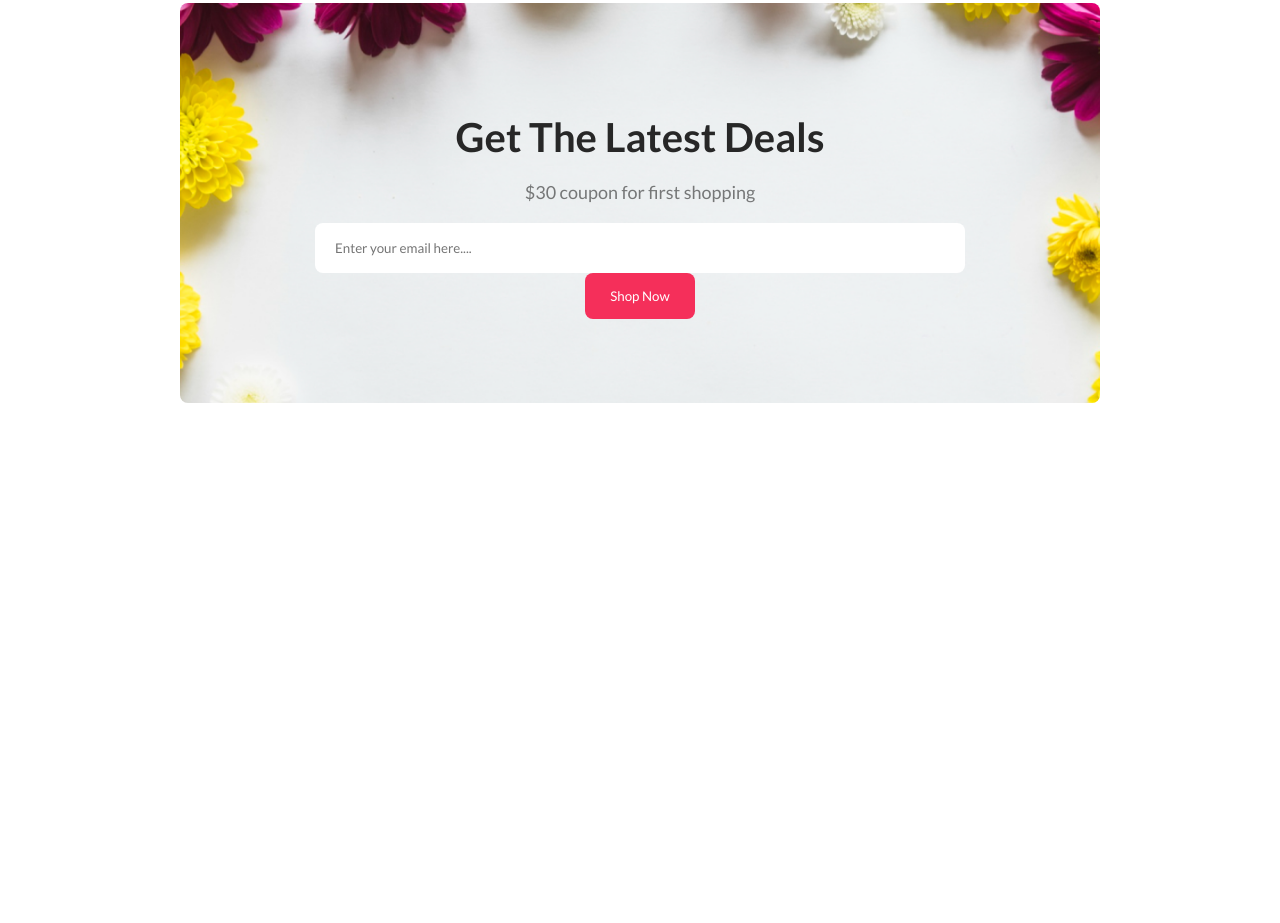
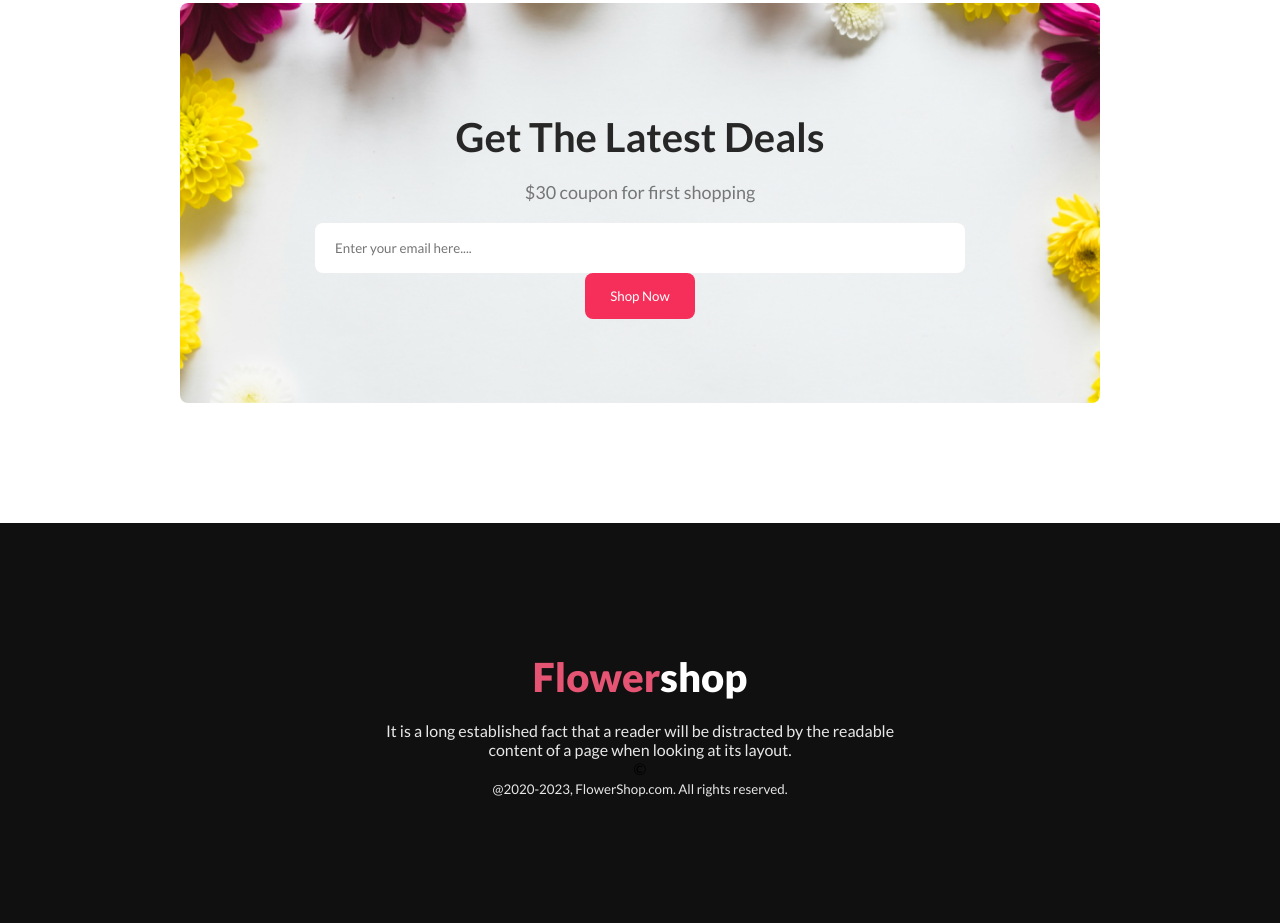
Before and after one commit to Tajmin228/my-flower-shop-repo, a plain HTML site: page index.html in a window 1280 px wide. Shown: the part 3707-4630 px from the top of the page. Before the commit the page ends 4230 px from the top, so only its background shows below. Drawn offline with Linux system fonts and the light colour scheme.

Commit message:
footer commit

```diff
--- a/index.html
+++ b/index.html
@@ -107,6 +107,15 @@
     </main>
     <!-- mainarea end -->
     <!-- footer start -->
+     <section>
+        <div class="footer">
+            <div class="footer-contain">
+                <h2 id="foot-head"><span style="color: #E55473;">Flower</span><span style="color: #FFFFFF;">shop</span></h2>
+                <p class="foot">It is a long established fact that a reader will be distracted by the readable<br> content of a page when looking at its layout.</p>
+                &copy;<p class="foot"><small>@2020-2023, FlowerShop.com. All rights reserved.</small></p>
+            </div>
+        </div>
+     </section>
     <!-- footer end -->
 
 </body>
--- a/style.css
+++ b/style.css
@@ -161,6 +161,25 @@
     padding-left: 20px;
 }
 
+/* mainarea part end */
 
+/* footer-start */
 
-/* mainarea part end */
+.footer{
+    background-color:#111010;
+    height: 400px;
+}
+.footer-contain{
+    text-align: center;
+    padding-top: 130px;
+}
+.foot{
+    color: rgba(255, 255, 255, 0.90);
+}
+#foot-head{
+    font-size: 40px;
+    font-weight: 900;
+    margin-bottom: 20px;
+}
+
+/* footer-end */
```
